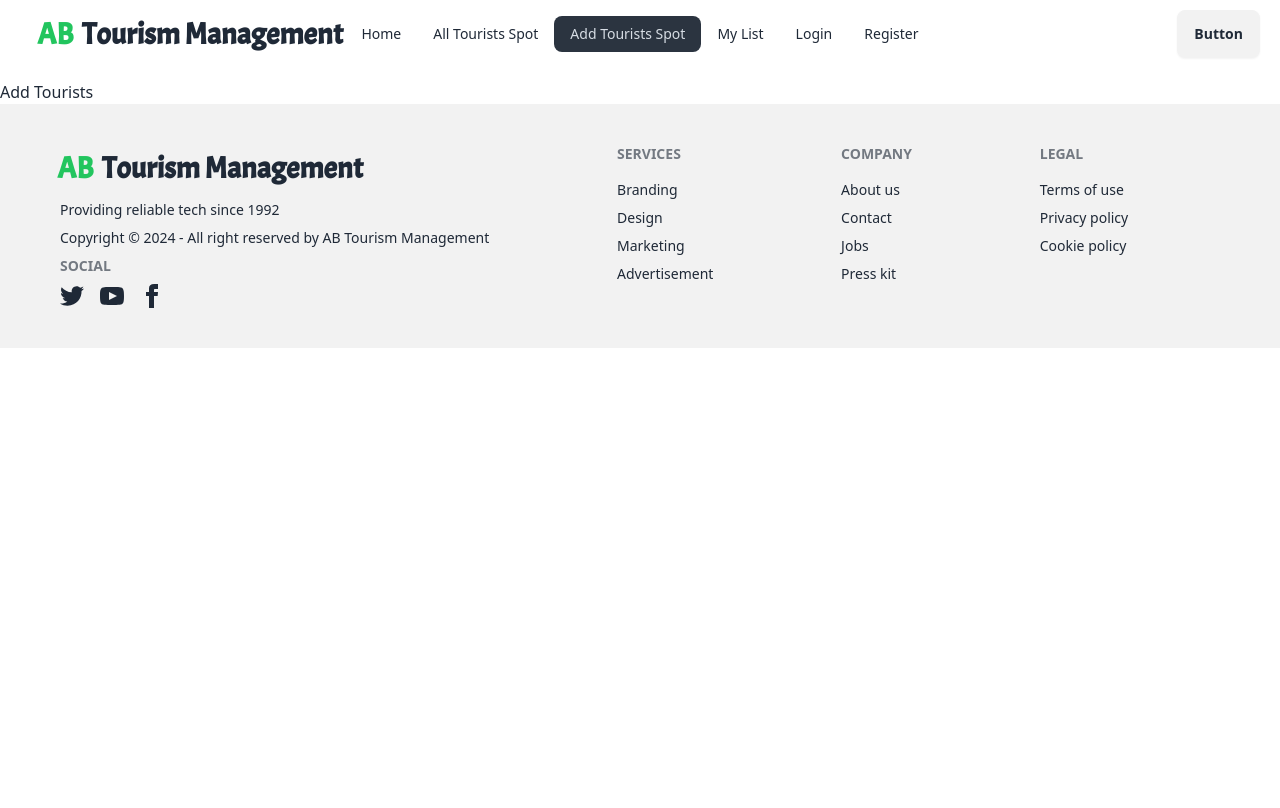
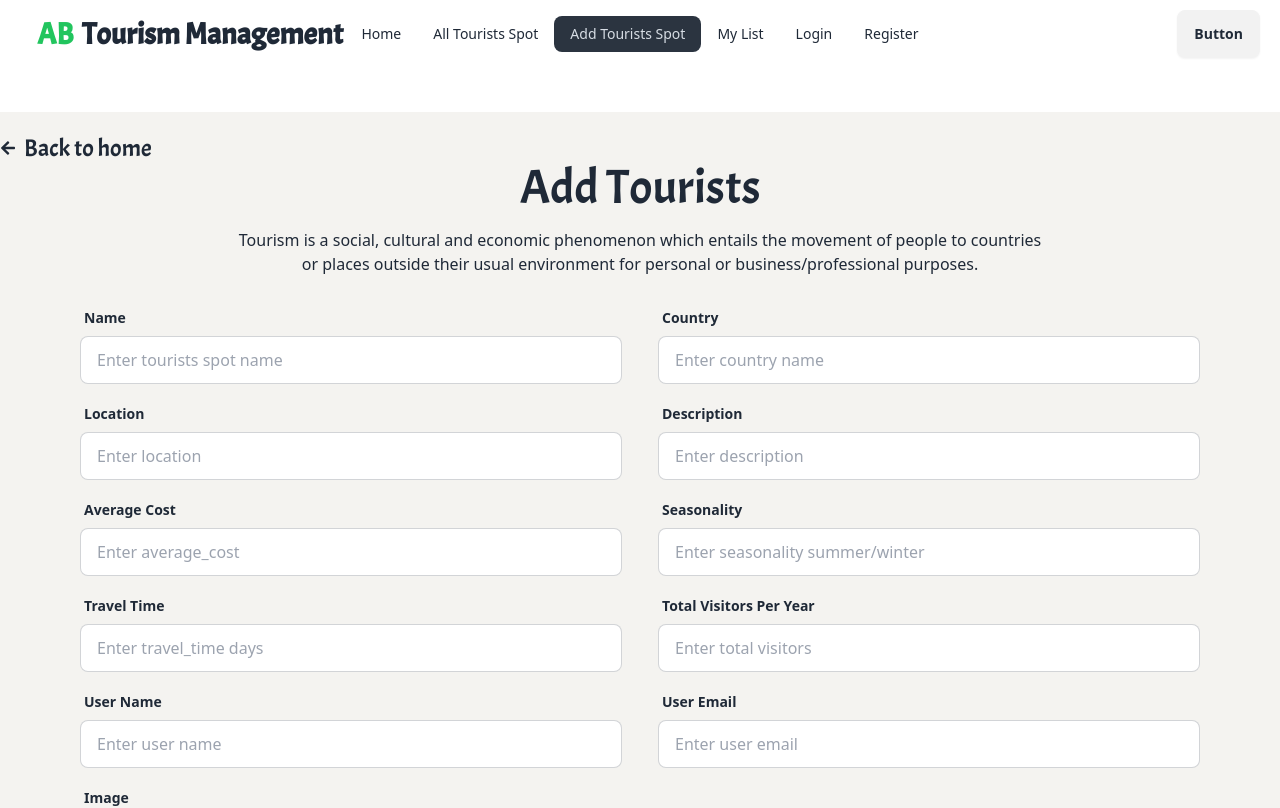
Before and after one commit to Anik98Bh/B9A10-client-side-Anik98Bh, a React (Vite) app: page /addTourists in a window 1280 px wide. Shown: the top 808 px of the page. Built offline with nearby package versions, Linux system fonts and the light colour scheme.

Commit message:
show data from database

```diff
--- a/package.json
+++ b/package.json
@@ -15,8 +15,10 @@
     "match-sorter": "^6.3.4",
     "react": "^18.2.0",
     "react-dom": "^18.2.0",
+    "react-icons": "^5.1.0",
     "react-router-dom": "^6.23.0",
-    "sort-by": "^1.2.0"
+    "sort-by": "^1.2.0",
+    "sweetalert2": "^11.10.8"
   },
   "devDependencies": {
     "@types/react": "^18.2.66",
--- a/src/components/addTourists/AddTourists.jsx
+++ b/src/components/addTourists/AddTourists.jsx
@@ -1,8 +1,139 @@
+import { FaArrowLeft } from "react-icons/fa";
+import { Link } from "react-router-dom";
+import Swal from "sweetalert2";
 
 const AddTourists = () => {
+
+    const handleAddTourists=e=>{
+        e.preventDefault();
+        const form = e.target;
+        const name = form.name.value;
+        const country = form.country.value;
+        const location = form.location.value;
+        const description = form.description.value;
+        const averageCost = form.averageCost.value;
+        const seasonality = form.seasonality.value;
+        const travelTime = form.travelTime.value;
+        const totalVisitorsPerYear = form.totalVisitorsPerYear.value;
+        const userName = form.userName.value;
+        const userEmail = form.userEmail.value;
+        const image = form.image.value;
+        const newTourists={name,country,location,description,averageCost,seasonality,travelTime,totalVisitorsPerYear,userName,userEmail,image};
+
+        console.log(newTourists);
+
+        fetch('http://localhost:5000/tourists', {
+            method: "POST",
+            headers: {
+                "Content-Type": "application/json",
+            },
+            body: JSON.stringify(newTourists),
+        })
+        .then(res => res.json())
+        .then(data => {
+            console.log(data);
+            if(data.insertedId){
+                Swal.fire({
+                    title: 'Success!',
+                    text: 'Tourists added Success',
+                    icon: 'success',
+                    confirmButtonText: 'Cool'
+                  })
+            }
+        })
+    }
+
     return (
-        <div>
-            <h1>Add Tourists</h1>
+        <div className="bg-[#F4F3F0] mt-8 py-5">
+            <Link to="/" className="flex items-center gap-2">
+                <FaArrowLeft></FaArrowLeft><span className="text-2xl font-acma">Back to home</span>
+            </Link>
+            <div className="px-20">
+                <h1 className="text-5xl font-acma text-center">Add Tourists</h1>
+                <p className="text-center mt-4">Tourism is a social, cultural and economic phenomenon which entails the movement of people to countries <br />or places outside their usual environment for personal or business/professional purposes.</p>
+                <form onSubmit={handleAddTourists} className="mt-6">
+                    <div className="flex gap-9 mb-3">
+                        <div className="w-1/2">
+                            <label className="label">
+                                <span className="label-text font-semibold">Name</span>
+                            </label>
+                            <input type="text" name="name" placeholder="Enter tourists spot name" className="input input-bordered w-full" />
+                        </div>
+                        <div className="w-1/2">
+                            <label className="label">
+                                <span className="label-text font-semibold">Country</span>
+                            </label>
+                            <input type="text" name="country" placeholder="Enter country name" className="input input-bordered w-full" />
+                        </div>
+                    </div>
+                    <div className="flex gap-9 mb-3">
+                        <div className="w-1/2">
+                            <label className="label">
+                                <span className="label-text font-semibold">Location</span>
+                            </label>
+                            <input type="text" name="location" placeholder="Enter location " className="input input-bordered w-full" />
+                        </div>
+                        <div className="w-1/2">
+                            <label className="label">
+                                <span className="label-text font-semibold">Description</span>
+                            </label>
+                            <input type="text" name="description" placeholder="Enter description" className="input input-bordered w-full" />
+                        </div>
+                    </div>
+                    <div className="flex gap-9 mb-3">
+                        <div className="w-1/2">
+                            <label className="label">
+                                <span className="label-text font-semibold">Average Cost</span>
+                            </label>
+                            <input type="text" name="averageCost" placeholder="Enter average_cost" className="input input-bordered w-full" />
+                        </div>
+                        <div className="w-1/2">
+                            <label className="label">
+                                <span className="label-text font-semibold">Seasonality</span>
+                            </label>
+                            <input type="text" name="seasonality" placeholder="Enter seasonality summer/winter" className="input input-bordered w-full" />
+                        </div>
+                    </div>
+                    <div className="flex gap-9 mb-3">
+                        <div className="w-1/2">
+                            <label className="label">
+                                <span className="label-text font-semibold">Travel Time</span>
+                            </label>
+                            <input type="text" name="travelTime" placeholder="Enter travel_time days" className="input input-bordered w-full" />
+                        </div>
+                        <div className="w-1/2">
+                            <label className="label">
+                                <span className="label-text font-semibold">Total Visitors Per Year</span>
+                            </label>
+                            <input type="text" name="totalVisitorsPerYear" placeholder="Enter total visitors" className="input input-bordered w-full" />
+                        </div>
+                    </div>
+                    <div className="flex gap-9 mb-3">
+                        <div className="w-1/2">
+                            <label className="label">
+                                <span className="label-text font-semibold">User Name</span>
+                            </label>
+                            <input type="text" name="userName" placeholder="Enter user name" className="input input-bordered w-full" />
+                        </div>
+                        <div className="w-1/2">
+                            <label className="label">
+                                <span className="label-text font-semibold">User Email</span>
+                            </label>
+                            <input type="email" name="userEmail" placeholder="Enter user email" className="input input-bordered w-full" />
+                        </div>
+                    </div>
+                    <div className="mb-5">
+                        <div className="w-full">
+                            <label className="label">
+                                <span className="label-text font-semibold">Image</span>
+                            </label>
+                            <input type="text" name="image" placeholder="Enter image URL" className="input input-bordered w-full" />
+                        </div>
+                    </div>
+                    <button
+                    className="btn btn-block bg-[#9aecbc] text-[#331A15] font-acma ">Add</button>
+                </form>
+            </div>
         </div>
     );
 };
--- /dev/null
+++ b/src/components/touristsCard/TouristsCard.jsx
@@ -0,0 +1,30 @@
+import { Link } from "react-router-dom";
+
+const TouristsCard = ({ tourist }) => {
+    const { _id, name, country, location, description, averageCost, seasonality, travelTime, totalVisitorsPerYear, userName, userEmail, image } = tourist;
+
+    return (
+        <div className="card bg-base-100 shadow-xl mb-3 hover:bg-violet-100 active:bg-violet-100 focus:outline-none focus:ring focus:ring-violet-300 animate__animated animate__zoomIn animate__delay-2s">
+            <h1 className="text-center text-3xl font-extrabold py-5">{country}</h1>
+            <figure className="px-4 py-2"><img className="rounded-xl" src={image} alt="" /></figure>
+            <div className="card-body">
+                <h2 className="card-title">{name}</h2>
+                <div className="flex justify-between font-semibold mb-5">
+                    <p>Location: {location}</p>
+                    <p>Seasonality: {seasonality}</p>
+                </div>
+                <div className="flex justify-between font-semibold mb-14">
+                    <p>Average Cost: {averageCost}</p>
+                    <p>Travel Time: {travelTime}</p>
+                </div>
+                <div className="absolute bottom-0 left-0 ml-6 pb-3">
+                    <Link to={`/tourists/${_id}`}>
+                        <button className="btn bg-[#28B463] text-white font-bold">View Details</button>
+                    </Link>
+                </div>
+            </div>
+        </div>
+    );
+};
+
+export default TouristsCard;
--- a/src/pages/Home.jsx
+++ b/src/pages/Home.jsx
@@ -1,9 +1,20 @@
+import { useLoaderData } from "react-router-dom";
 import Banner from "../components/banner/Banner";
+import TouristsCard from "../components/touristsCard/TouristsCard";
 
 const Home = () => {
+    const tourists = useLoaderData();
+
     return (
         <div>
             <Banner></Banner>
+            <div className="grid md:grid-cols-2 lg:grid-cols-3 gap-7">
+                {
+                    tourists.map(tourist => <TouristsCard
+                        key={tourist._id}
+                        tourist={tourist}></TouristsCard>)
+                }
+            </div>
         </div>
     );
 };
--- a/src/routes/Router.jsx
+++ b/src/routes/Router.jsx
@@ -16,6 +16,7 @@ const router = createBrowserRouter([
         {
           path: "/",
           element: <Home></Home>,
+          loader: ()=>fetch('http://localhost:5000/tourists')
         },
         {
           path: "/allTourists",
```
Also changed, not shown: 1 other file (tests, documents, lock files or other folders).
